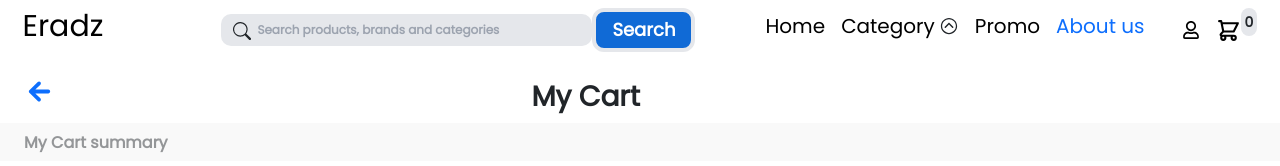
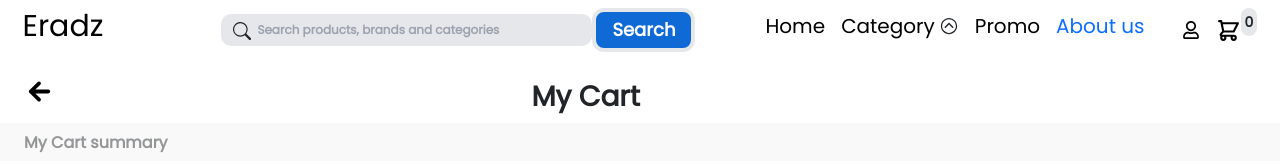
Before and after one commit to Eradz/social-fullstack, a React (Create React App) app: page /cart in a window 1280 px wide. Shown: the top 166 px of the page. Built offline with nearby package versions, Linux system fonts and the light colour scheme.

Commit message:
done with todays work

```diff
--- a/src/components/cart/Cart.jsx
+++ b/src/components/cart/Cart.jsx
@@ -16,7 +16,7 @@ export function Cart() {
         <Nav/>
         <div>
             <div className='relative md:flex  py-3 bg-white'>
-               <Link to='/category'> <IoMdArrowRoundBack size={31} className="ml-6 cursor-pointer"/></Link>
+               <Link to='/category'> <IoMdArrowRoundBack size={31} className="ml-6 cursor-pointer text-black"/></Link>
                 <h3 className='right-[40%] md:right-[50%] top-5 font-semibold absolute'>My Cart</h3>
             </div>
             <p className='pt-2 pl-6 font-semibold text-text'>My Cart summary</p>
```
